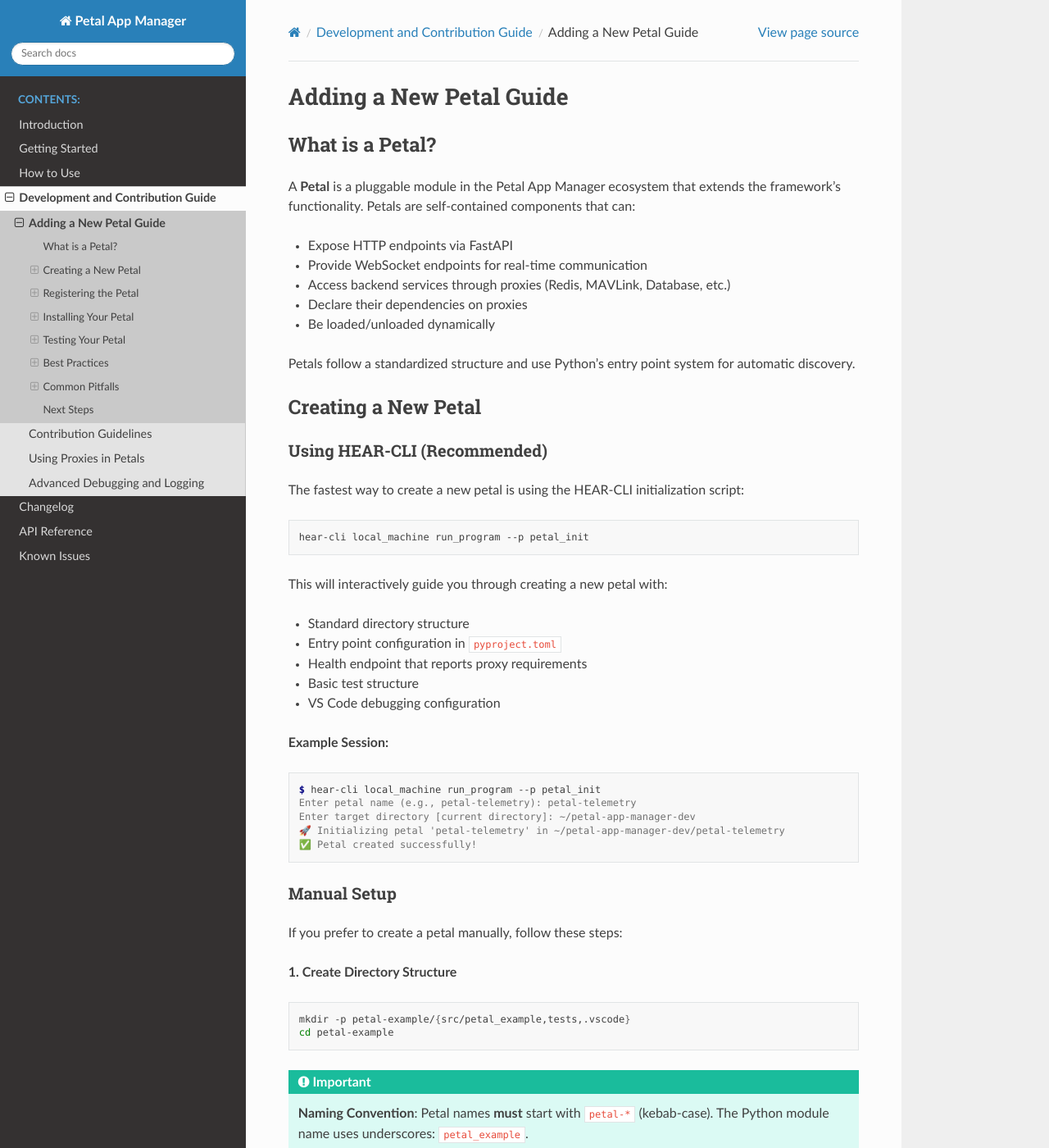
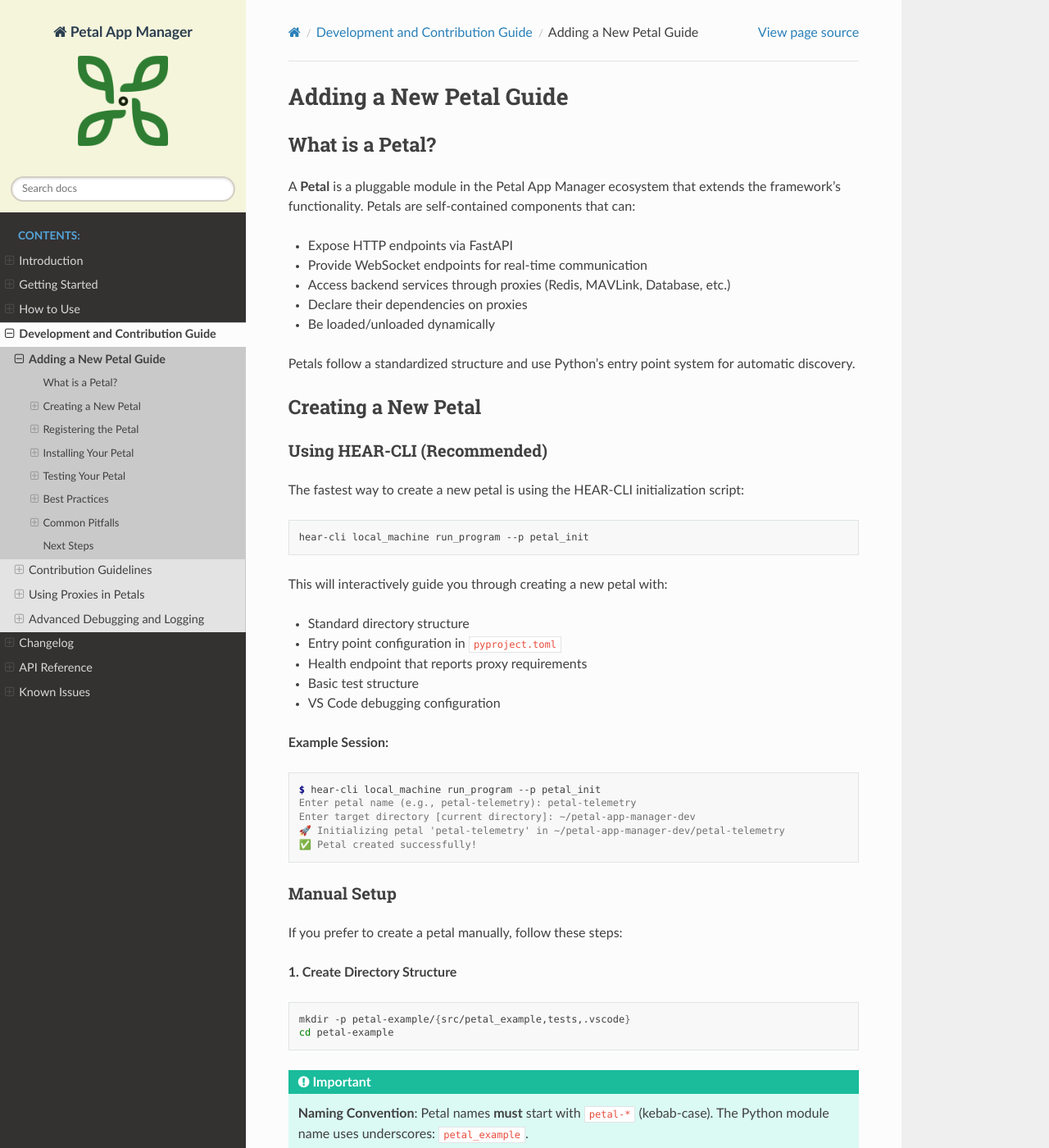
Before and after one commit to DroneLeaf/petal-app-manager, a Sphinx documentation site: the page built from docs/development_contribution/adding_petals.rst, in a window 1280 px wide and 1400 px high. Shown: the whole window at 82% size. Built offline with Sphinx 7.4.7 and the Read the Docs theme 3.1.0, drawn with Linux system fonts in a browser that asks for light colours; some of the changed text lies outside the part shown.

Commit message:
Add droneleaf logo and fix docs linting issues

```diff
--- /dev/null
+++ b/docs/_static/custom.css
@@ -0,0 +1,85 @@
+/* Custom CSS for Petal App Manager Documentation */
+
+/* Change sidebar background from blue to light beige */
+.wy-side-nav-search {
+    background: #f5f5dc !important; /* Light beige background */
+    background-color: #f5f5dc !important;
+}
+
+/* Logo styling in the sidebar - make it span full width while maintaining aspect ratio */
+.wy-side-nav-search .wy-dropdown > a img.logo,
+.wy-side-nav-search > a img.logo {
+    max-width: 90%; /* Use most of the sidebar width */
+    width: auto; /* Let width adjust automatically to maintain aspect ratio */
+    height: auto; /* Maintain aspect ratio */
+    max-height: 120px; /* Maximum height constraint */
+    margin: 0 auto 0.5em auto;
+    display: block;
+    border-radius: 8px;
+}
+
+/* Adjust logo container padding */
+.wy-side-nav-search .wy-dropdown > a,
+.wy-side-nav-search > a {
+    display: block;
+    padding: 1em 0.5em 0.5em 0.5em; /* More padding for larger logo */
+}
+
+/* Project title styling when logo is present - darker text for beige background */
+.wy-side-nav-search .wy-dropdown > a,
+.wy-side-nav-search > a {
+    color: #2c3e50 !important; /* Dark blue-gray text for better contrast on beige */
+    font-size: 110%; /* Slightly larger text */
+    font-weight: bold;
+    text-decoration: none;
+}
+
+/* Search input styling for beige background */
+.wy-side-nav-search input[type=text] {
+    border: 2px solid #d4cfc4; /* Slightly darker beige border */
+    background-color: #ffffff; /* White background for input */
+    color: #2c3e50; /* Dark text in input */
+}
+
+.wy-side-nav-search input[type=text]:focus {
+    border-color: #a0956b; /* Darker beige when focused */
+}
+
+/* Search button styling */
+.wy-side-nav-search .wy-dropdown-caret,
+.wy-side-nav-search > .fa,
+.wy-side-nav-search > .fa-search {
+    color: #2c3e50 !important; /* Dark icon color */
+}
+
+/* Version text styling for beige background */
+.wy-side-nav-search > div.version {
+    color: #5d4e37 !important; /* Brown text for version */
+    margin-top: 0.5em;
+}
+
+/* Ensure logo appears above the project title */
+.wy-side-nav-search > a img.logo {
+    margin-bottom: 0.5em;
+}
+
+/* Optional: Add some spacing between logo and search box */
+.wy-side-nav-search .wy-dropdown,
+.wy-side-nav-search > div.version {
+    margin-top: 0.5em;
+}
+
+/* Ensure the logo scales properly on mobile */
+@media screen and (max-width: 768px) {
+    .wy-side-nav-search .wy-dropdown > a img.logo,
+    .wy-side-nav-search > a img.logo {
+        max-width: 85%;
+        width: auto; /* Maintain aspect ratio on mobile too */
+        max-height: 100px; /* Slightly smaller max height on mobile */
+    }
+
+    .wy-side-nav-search .wy-dropdown > a,
+    .wy-side-nav-search > a {
+        padding: 0.8em 0.3em 0.3em 0.3em; /* Reduced padding on mobile */
+    }
+}
--- a/docs/conf.py
+++ b/docs/conf.py
@@ -41,7 +41,28 @@
 # https://www.sphinx-doc.org/en/master/usage/configuration.html#options-for-html-output
 
 html_theme = 'sphinx_rtd_theme'
-html_static_path = ['_static']
+html_static_path = ['_static', 'assets']
+
+# Theme options
+html_theme_options = {
+    'logo_only': False,
+    'prev_next_buttons_location': 'bottom',
+    'style_external_links': False,
+    'collapse_navigation': False,
+    'sticky_navigation': True,
+    'navigation_depth': 4,
+    'includehidden': True,
+    'titles_only': False
+}
+
+# Logo configuration
+html_logo = 'assets/images/cropped-site-icon.png'
+html_favicon = 'assets/images/cropped-site-icon.png'
+
+# Custom CSS for better logo integration
+html_css_files = [
+    'custom.css',
+]
 
 # -- Extension configuration -------------------------------------------------
 
--- a/docs/development_contribution/adding_petals.rst
+++ b/docs/development_contribution/adding_petals.rst
@@ -509,8 +509,8 @@
 
 .. _petal-naming-issues:
 
-Petal Name Must Start with "petal-*"
-~~~~~~~~~~~~~~~~~~~~~~~~~~~~~~~~~~~~~
+Petal Name Must Start with ``petal-*``
+~~~~~~~~~~~~~~~~~~~~~~~~~~~~~~~~~~~~~~~
 
 If your petal name doesn't follow the ``petal-*`` naming convention, logging and other functionality may not work properly. Always use:
 
--- a/docs/index.rst
+++ b/docs/index.rst
@@ -7,7 +7,7 @@
 components that can interact with various systems through a unified proxy architecture.
 
 .. toctree::
-   :maxdepth: 2
+   :maxdepth: 1
    :caption: Contents:
 
    introduction
--- a/docs/known_issues.rst
+++ b/docs/known_issues.rst
@@ -6,8 +6,8 @@
 
 .. _petal-naming-convention:
 
-Petal Name Must Start with "petal-*"
-~~~~~~~~~~~~~~~~~~~~~~~~~~~~~~~~~~~~
+Petal Name Must Start with ``petal-*``
+~~~~~~~~~~~~~~~~~~~~~~~~~~~~~~~~~~~~~~~
 
 **Symptoms:**
 
```
Also changed, not shown: other parts of docs/development_contribution/adding_petals.rst (+2 -2 lines), other parts of docs/known_issues.rst (+1 -1 lines), docs/changelog.rst (+23 -13 lines), docs/development_contribution/advanced_debugging.rst (+5 -5 lines), docs/assets/images/cropped-site-icon.png (added).
